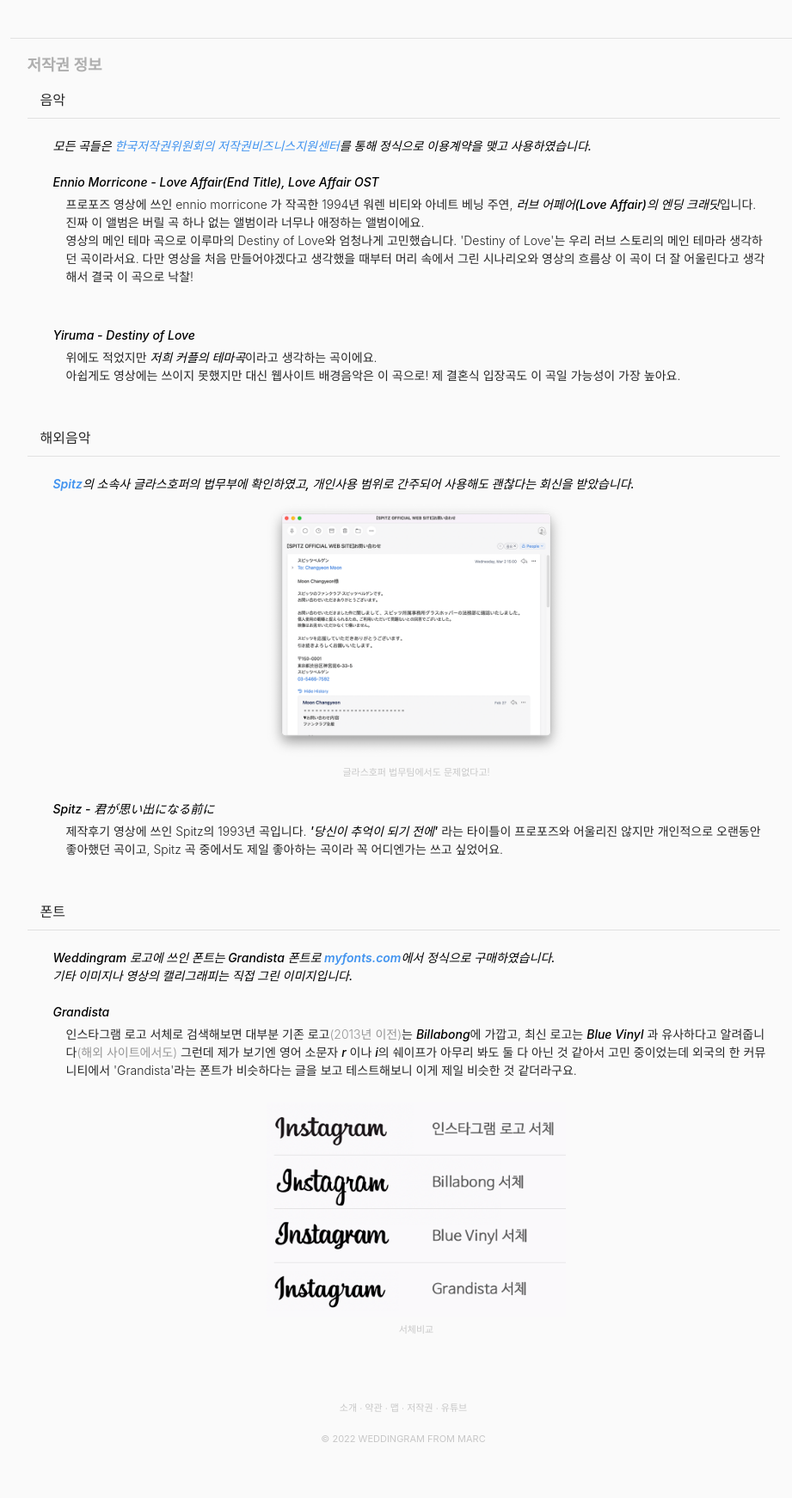
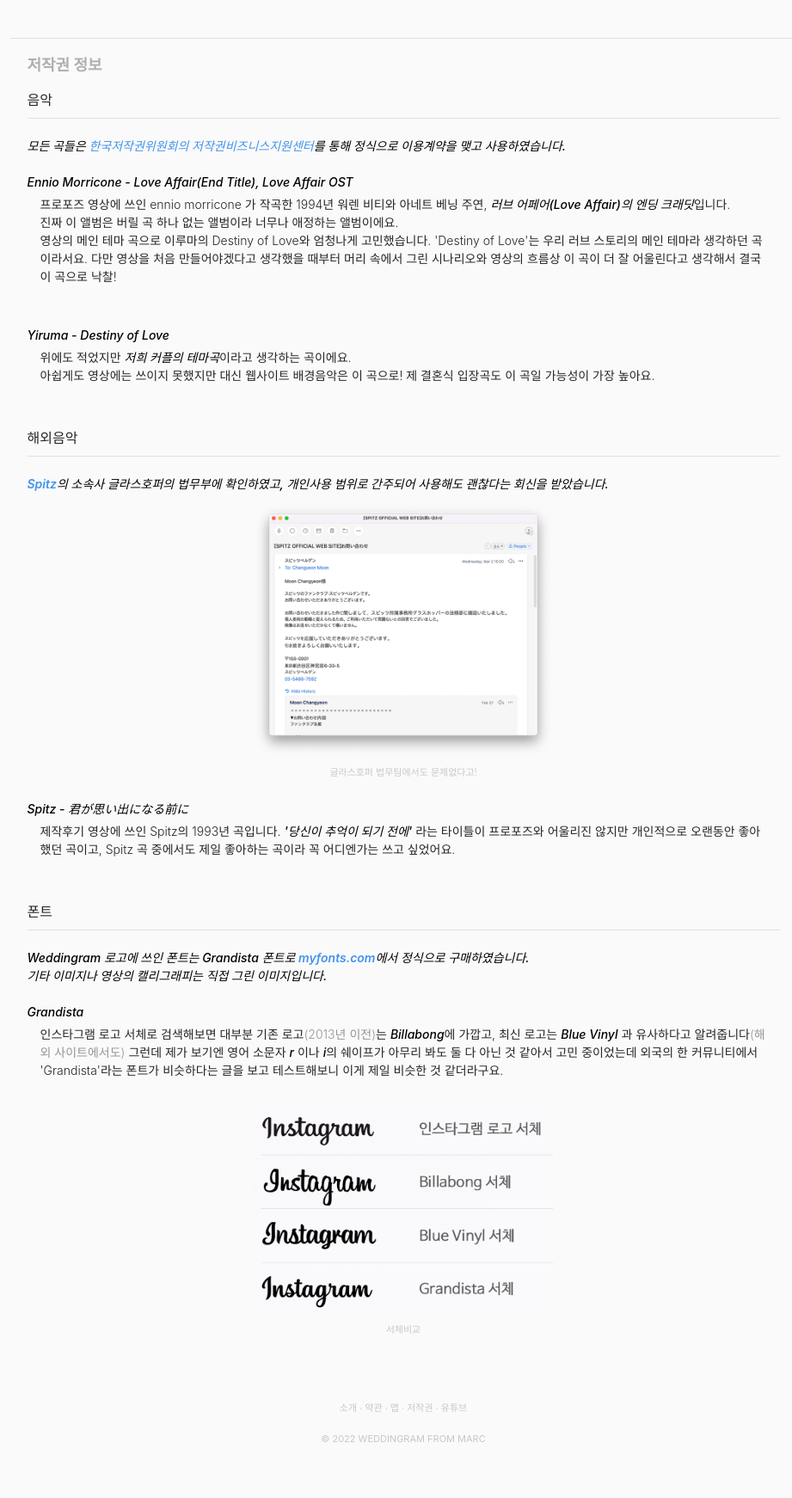
Before and after one commit to ngine-zz/Weddingram, a Django app: page /content/copyright/ in a window 1280 px wide. Shown: the part 301-2043 px from the top of the page at 86% size, without its empty margins (171-1092 px from the left). Run offline with Django 4.2, Linux system fonts and the light colour scheme; some libraries are stand-ins or nearby versions.

Commit message:
padding delete

```diff
--- a/static/css/style.css
+++ b/static/css/style.css
@@ -521,7 +521,7 @@ dl {
 }
 dt {
   font-size: 16px;
-  padding: 5px 0 10px 15px;
+  padding: 5px 0 10px 0;
   border-bottom: 1px solid rgb(0, 0, 0, 0.1);
 }
 dt span{
@@ -531,7 +531,6 @@ dt span{
 dd {
   font-size: 14px;
   font-weight: 300;
-  padding-left: 30px;
 }
 dd span{
   font-style: italic;
```
